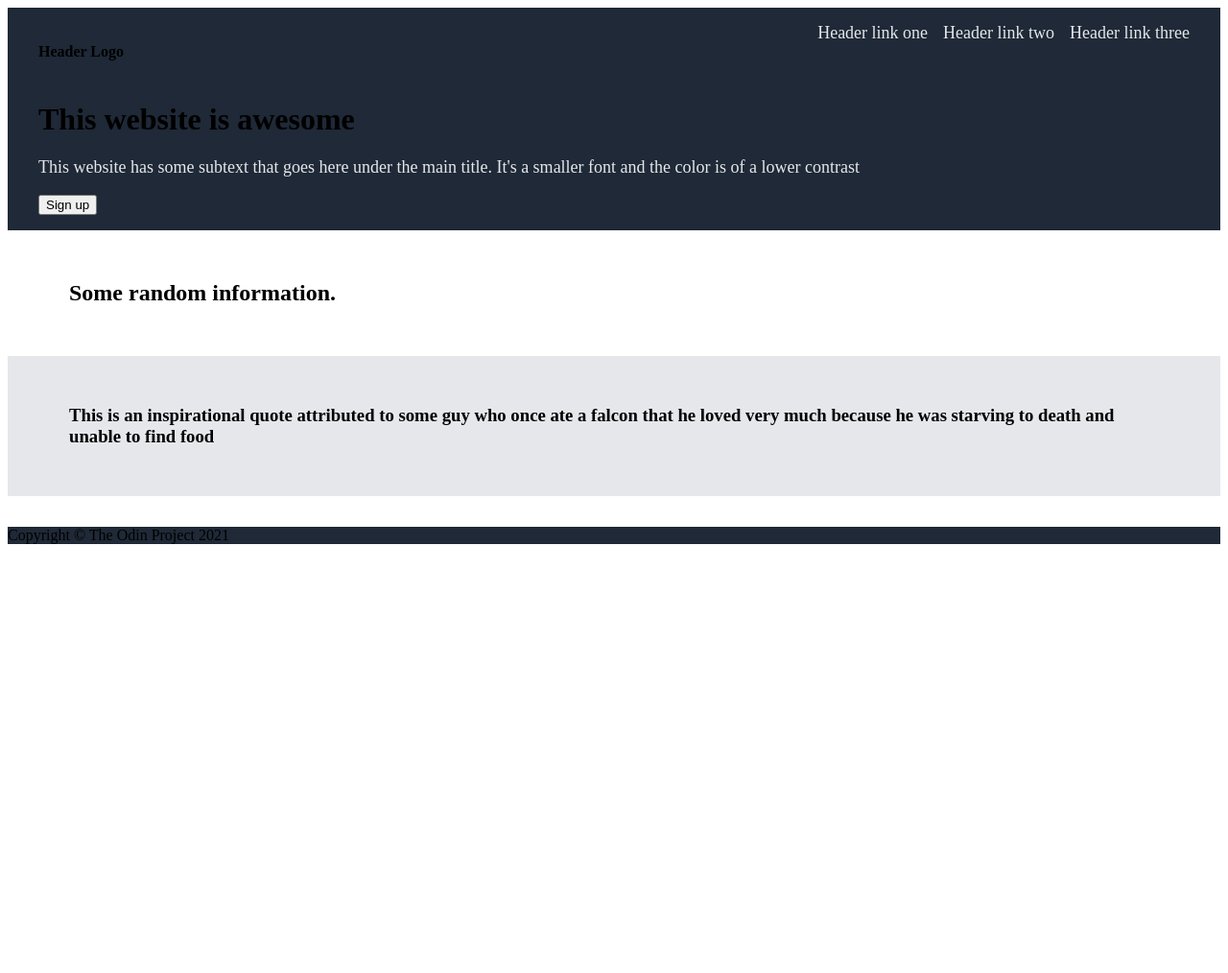
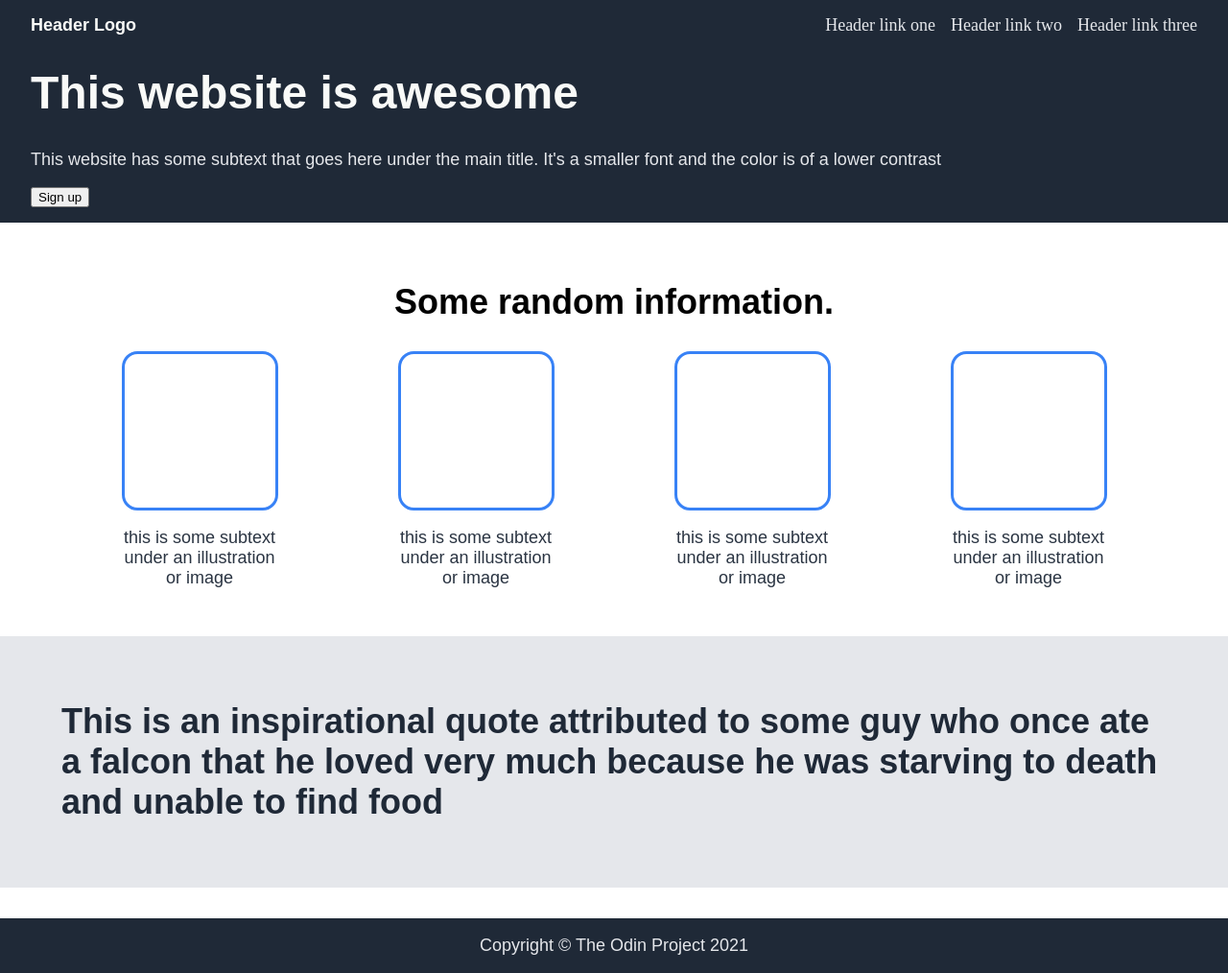
Before and after one commit to Arvidian64/odin-page, a plain HTML site: page index.html in a window 1280 px wide. Shown: the whole page at 96% size. Before the commit the page ends 800 px from the top, so only its background shows below. Drawn offline with Linux system fonts and the light colour scheme.

Commit message:
Added some boxes to html and set some borders

```diff
--- a/index.html
+++ b/index.html
@@ -29,21 +29,39 @@
 
     <div class="content">
         <h2>Some random information.</h2>
+        <div class="cardcontainer">
             <div class="infocard">
-            <div></div>
-            <p class="subtext"></p>
+                <div>
+                    <img src="" alt="">
+                </div>
+                <p class="subtext">
+                    this is some subtext under an illustration or image
+                </p>
             </div>
             <div class="infocard">
-            <div></div>
-            <p class="subtext"></p>
+                <div>
+                    <img src="" alt="">
+                </div>
+                <p class="subtext">
+                    this is some subtext under an illustration or image
+                </p>
             </div>
             <div class="infocard">
-            <div></div>
-            <p class="subtext"></p>
+                <div>
+                    <img src="" alt="">
+                </div>
+                <p class="subtext">
+                    this is some subtext under an illustration or image
+                </p>
             </div>
             <div class="infocard">
-            <div></div>
-            <p class="subtext"></p>
+                <div>
+                    <img src="" alt="">
+                </div>
+                <p class="subtext">
+                    this is some subtext under an illustration or image
+                </p>
+            </div>
         </div>
     </div>
 
@@ -56,7 +74,9 @@
 
     <div class="actionbox"></div>
 
-    <div class="footer">Copyright © The Odin Project 2021</div>
+    <div class="footer">
+        <p>Copyright © The Odin Project 2021</p>
+    </div>
 
 </body>
 </html>
--- a/styles.css
+++ b/styles.css
@@ -1,6 +1,7 @@
 body {
     display: flex;
     flex-direction: column;
+    margin: 0px;
 }
 
 .header,
@@ -18,6 +19,10 @@ body {
     padding: 32px 64px;
 }
 
+.content {
+    text-align: center;
+}
+
 .header {
     display: flex;
     flex-direction: column;
@@ -33,6 +38,56 @@ body {
     gap: 16px;
 }
 
+.cardcontainer {
+    display: flex;
+    justify-content: space-around;
+}
+
+.infocard {
+    width: 163px;
+}
+
+.infocard div {
+    height: 160px;
+    border: 3px solid #3882F6;
+    border-radius: 10%;
+}
+
+.infocard p {
+    color: #2a3442;
+}
+
+h1,
+h2,
+h3,
+h4,
+p {
+    font-family: Arial, Helvetica, sans-serif;
+}
+
+h1 {
+    font-size: 48px;
+    font-weight: bolder;
+    color: #F9FAF8;
+}
+
+h2 {
+    font-size: 36px;
+    font-weight: 900;
+}
+
+h3 {
+    font-size: 36px;
+    font-style: light italic;
+    color: #1F2937;
+}
+
+h4 {
+    font-size: 18px;
+    margin: 0px;
+    color: #F9FAF8;
+}
+
 p {
     font-size: 18px;
     color: #E5E7EB;
@@ -46,3 +101,7 @@ a {
 .quotebox {
     background-color: #E5E7EB;
 }
+
+.footer {
+    text-align: center;
+}
```
Lines whose indentation alone changed are shown as unchanged.
